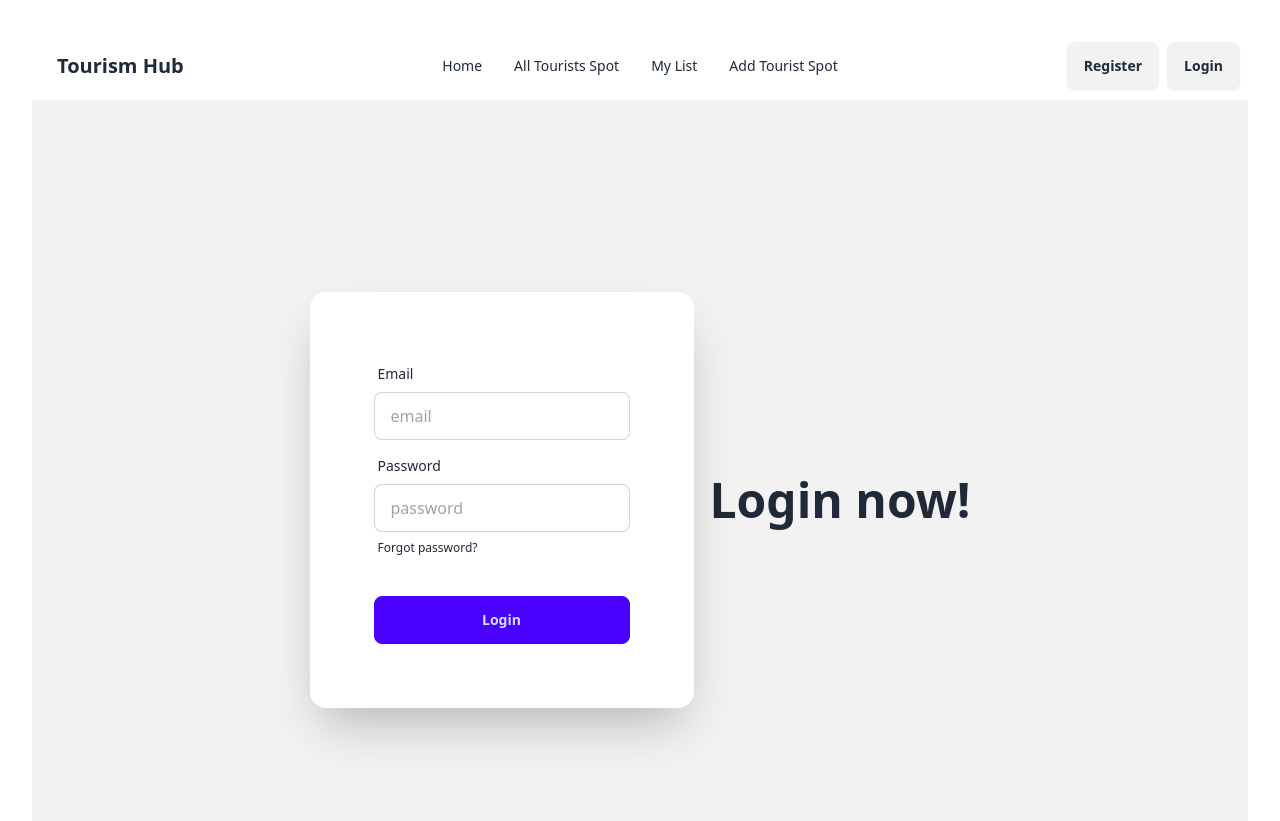
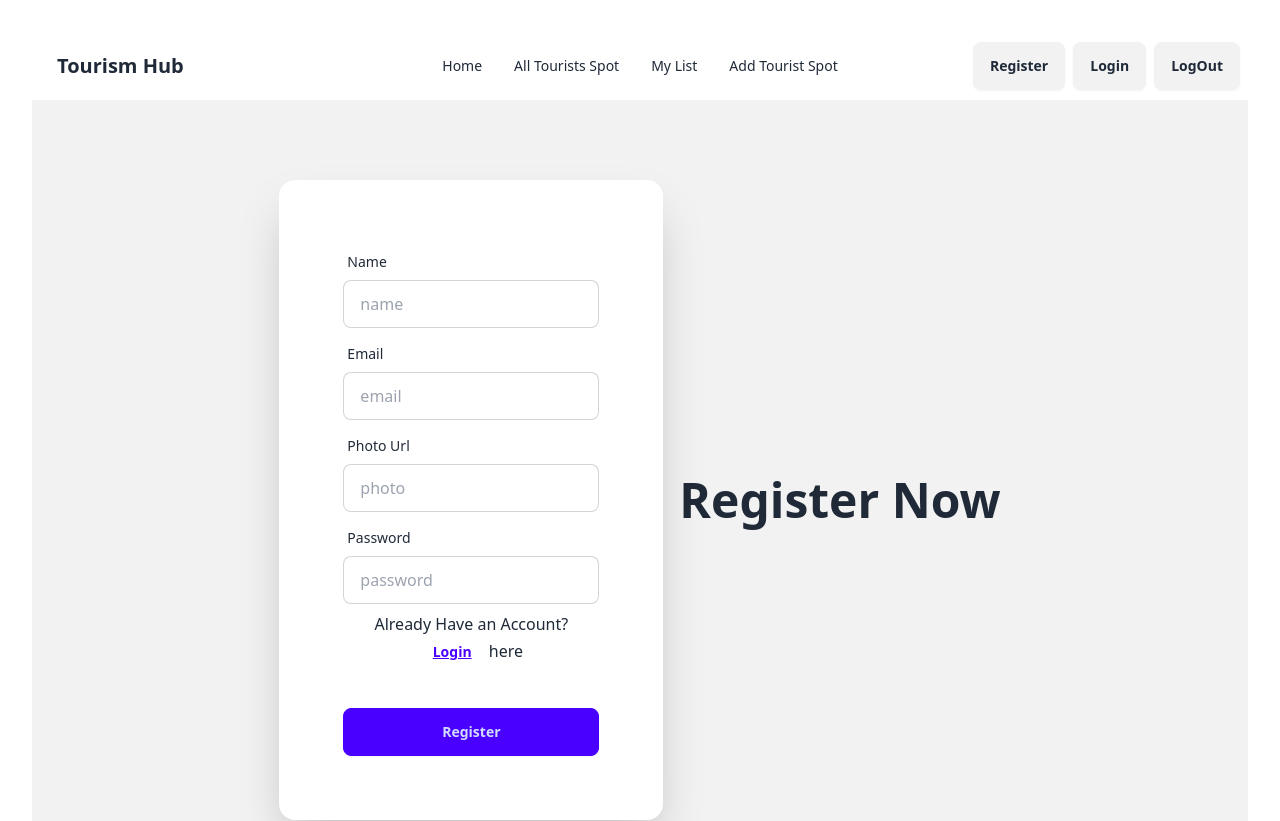
Before and after one commit to asifalam515/tourism_hub_client, a React (Vite) app: page /register in a window 1280 px wide. Shown: the top 821 px of the page. Built offline with nearby package versions, Linux system fonts and the light colour scheme; no server answers.

Commit message:
login feature added

```diff
--- a/package.json
+++ b/package.json
@@ -10,12 +10,14 @@
     "preview": "vite preview"
   },
   "dependencies": {
+    "firebase": "^10.14.0",
     "localforage": "^1.10.0",
     "match-sorter": "^6.3.4",
     "react": "^18.3.1",
     "react-dom": "^18.3.1",
     "react-router-dom": "^6.26.2",
-    "sort-by": "^1.2.0"
+    "sort-by": "^1.2.0",
+    "sweetalert2": "^11.14.1"
   },
   "devDependencies": {
     "@eslint/js": "^9.9.0",
--- /dev/null
+++ b/src/components/Home.jsx
@@ -0,0 +1,18 @@
+import { useLoaderData } from "react-router-dom";
+import TouristSpot from "./TouristSpot";
+
+const Home = () => {
+  const loadedData = useLoaderData();
+
+  return (
+    <div>
+      <div className="tourist-spot grid grid-cols-2">
+        {loadedData.map((data) => (
+          <TouristSpot key={data._id} spot={data}></TouristSpot>
+        ))}
+      </div>
+    </div>
+  );
+};
+
+export default Home;
--- a/src/components/Login.jsx
+++ b/src/components/Login.jsx
@@ -1,4 +1,26 @@
+import { useContext } from "react";
+import { AuthContext } from "../providers/AuthProviders";
+import Swal from "sweetalert2";
+
 const Login = () => {
+  const { loggedInUser } = useContext(AuthContext);
+  const handleLogIn = (e) => {
+    e.preventDefault();
+    const form = e.target;
+    const email = form.email.value;
+    const password = form.password.value;
+    // log in
+    loggedInUser(email, password).then((result) => {
+      console.log(result);
+      // form.reset();
+      // logged in
+      Swal.fire({
+        icon: "success",
+        title: "Logged In",
+        text: "Logged In Successfully",
+      });
+    });
+  };
   return (
     <div>
       <div className="hero bg-base-200 min-h-screen">
@@ -12,12 +34,13 @@ const Login = () => {
             </p>
           </div>
           <div className="card bg-base-100 w-full max-w-sm shrink-0 shadow-2xl">
-            <form className="card-body">
+            <form onSubmit={handleLogIn} className="card-body">
               <div className="form-control">
                 <label className="label">
                   <span className="label-text">Email</span>
                 </label>
                 <input
+                  name="email"
                   type="email"
                   placeholder="email"
                   className="input input-bordered"
@@ -29,16 +52,12 @@ const Login = () => {
                   <span className="label-text">Password</span>
                 </label>
                 <input
+                  name="password"
                   type="password"
                   placeholder="password"
                   className="input input-bordered"
                   required
                 />
-                <label className="label">
-                  <a href="#" className="label-text-alt link link-hover">
-                    Forgot password?
-                  </a>
-                </label>
               </div>
               <div className="form-control mt-6">
                 <button className="btn btn-primary">Login</button>
--- a/src/components/Navbar.jsx
+++ b/src/components/Navbar.jsx
@@ -1,6 +1,21 @@
+import { useContext } from "react";
 import { Link, NavLink } from "react-router-dom";
+import { AuthContext } from "../providers/AuthProviders";
+import Swal from "sweetalert2";
 
 const Navbar = () => {
+  const { user, loggedOut } = useContext(AuthContext);
+  const handleLogOut = () => {
+    loggedOut().then(() => {
+      // sign out successful
+      Swal.fire({
+        icon: "success",
+        title: "Logged Out",
+        text: "Logged Out Successfully",
+      });
+    });
+  };
+
   const navLinks = (
     <>
       <li>
@@ -57,6 +72,9 @@ const Navbar = () => {
           <Link to="/login" className="btn">
             Login
           </Link>
+          <button onClick={handleLogOut} className="btn">
+            LogOut
+          </button>
         </div>
       </div>
     </div>
--- a/src/components/Register.jsx
+++ b/src/components/Register.jsx
@@ -1,18 +1,92 @@
+import { useContext } from "react";
+import { Link } from "react-router-dom";
+import Swal from "sweetalert2";
+import { AuthContext } from "../providers/AuthProviders";
+import { EmailAuthCredential } from "firebase/auth";
+
 const Register = () => {
+  const { createUser } = useContext(AuthContext);
+  const handleRegister = (e) => {
+    e.preventDefault();
+    const form = e.target;
+    const name = form.name.value;
+    const email = form.email.value;
+    const photo = form.photo.value;
+    const password = form.password.value;
+    if (!/^(?=.*[A-Z])(?=.*[a-z]).{6,}$/.test(password)) {
+      return Swal.fire({
+        icon: "error",
+        title: "Nope",
+        text: "Your password should be strong",
+        footer: "Must have UpperCase,LowerCase and Not less than 6 character",
+      });
+    }
+    // new User
+
+    //  create your account
+    createUser(email, password)
+      .then((result) => {
+        // new user has been created here we will send it to DB
+        const newUser = {
+          name,
+          email,
+          password,
+          photo,
+        };
+        fetch("http://localhost:5000/user", {
+          method: "POST",
+          headers: {
+            Accept: "application/json",
+            "Content-Type": "application/json",
+          },
+          body: JSON.stringify(newUser),
+        })
+          .then((res) => res.json())
+          .then((data) => {
+            console.log(data);
+            Swal.fire({
+              icon: "success",
+              title: "Created",
+              text: "New User Created",
+            });
+          });
+        form.reset();
+      })
+      .catch((error) => {
+        Swal.fire({
+          icon: "error",
+          title: "Error",
+          text: `Something went Wrong ${error.message}`,
+        });
+      });
+  };
   return (
     <div>
       <div className="hero bg-base-200 min-h-screen">
         <div className="hero-content flex-col lg:flex-row-reverse">
           <div className="text-center lg:text-left">
-            <h1 className="text-5xl font-bold">Login now!</h1>
+            <h1 className="text-5xl font-bold">Register Now</h1>
           </div>
           <div className="card bg-base-100 w-full max-w-sm shrink-0 shadow-2xl">
-            <form className="card-body">
+            <form onSubmit={handleRegister} className="card-body">
+              <div className="form-control">
+                <label className="label">
+                  <span className="label-text">Name</span>
+                </label>
+                <input
+                  name="name"
+                  type="text"
+                  placeholder="name"
+                  className="input input-bordered"
+                  required
+                />
+              </div>
               <div className="form-control">
                 <label className="label">
                   <span className="label-text">Email</span>
                 </label>
                 <input
+                  name="email"
                   type="email"
                   placeholder="email"
                   className="input input-bordered"
@@ -21,22 +95,38 @@ const Register = () => {
               </div>
               <div className="form-control">
                 <label className="label">
+                  <span className="label-text">Photo Url</span>
+                </label>
+                <input
+                  name="photo"
+                  type="text"
+                  placeholder="photo"
+                  className="input input-bordered"
+                />
+              </div>
+              <div className="form-control">
+                <label className="label">
                   <span className="label-text">Password</span>
                 </label>
                 <input
+                  name="password"
                   type="password"
                   placeholder="password"
                   className="input input-bordered"
                   required
                 />
                 <label className="label">
-                  <a href="#" className="label-text-alt link link-hover">
-                    Forgot password?
-                  </a>
+                  <h2>
+                    Already Have an Account?{" "}
+                    <Link className="btn btn-link btn-sm" to="/login">
+                      Login
+                    </Link>{" "}
+                    here{" "}
+                  </h2>
                 </label>
               </div>
               <div className="form-control mt-6">
-                <button className="btn btn-primary">Login</button>
+                <button className="btn btn-primary">Register</button>
               </div>
             </form>
           </div>
--- /dev/null
+++ b/src/components/TouristSpot.jsx
@@ -0,0 +1,32 @@
+const TouristSpot = ({ spot }) => {
+  const {
+    image,
+    touristsSpotName,
+    countryName,
+    location,
+    description,
+    cost,
+    season,
+    time,
+  } = spot;
+  return (
+    <div>
+      <div className="card bg-base-100 w-96 shadow-xl">
+        <figure>
+          <img src={image} alt="image" />
+        </figure>
+        <div className="card-body">
+          <h2 className="card-title">{touristsSpotName}</h2>
+          <p>
+            Best for {season} and {time} days tour
+          </p>
+          <div className="card-actions justify-end">
+            <button className="btn btn-primary">View Details</button>
+          </div>
+        </div>
+      </div>
+    </div>
+  );
+};
+
+export default TouristSpot;
--- /dev/null
+++ b/src/firebase/firebase.config.js
@@ -0,0 +1,18 @@
+// Import the functions you need from the SDKs you need
+import { initializeApp } from "firebase/app";
+// TODO: Add SDKs for Firebase products that you want to use
+// https://firebase.google.com/docs/web/setup#available-libraries
+
+// Your web app's Firebase configuration
+const firebaseConfig = {
+  apiKey: "AIzaSyABXZs6zcjTfvM7p5-YZl9fLRT7O1kcto0",
+  authDomain: "tourism-hub-de7b4.firebaseapp.com",
+  projectId: "tourism-hub-de7b4",
+  storageBucket: "tourism-hub-de7b4.appspot.com",
+  messagingSenderId: "270409171434",
+  appId: "1:270409171434:web:3939845ee19b0bc054b293",
+};
+
+// Initialize Firebase
+const app = initializeApp(firebaseConfig);
+export default app;
--- a/src/main.jsx
+++ b/src/main.jsx
@@ -8,12 +8,19 @@ import ErrorPage from "./components/ErrorPage.jsx";
 import Register from "./components/Register.jsx";
 import Login from "./components/Login.jsx";
 import AddSpot from "./components/AddSpot.jsx";
+import Home from "./components/Home.jsx";
+import AuthProviders from "./providers/AuthProviders.jsx";
 const router = createBrowserRouter([
   {
     path: "/",
     element: <Root></Root>,
     errorElement: <ErrorPage></ErrorPage>,
     children: [
+      {
+        path: "/",
+        element: <Home></Home>,
+        loader: () => fetch("http://localhost:5000/spot"),
+      },
       { path: "/register", element: <Register></Register> },
       {
         path: "/login",
@@ -28,6 +35,8 @@ const router = createBrowserRouter([
 ]);
 createRoot(document.getElementById("root")).render(
   <StrictMode>
-    <RouterProvider router={router} />
+    <AuthProviders>
+      <RouterProvider router={router} />
+    </AuthProviders>
   </StrictMode>
 );
--- /dev/null
+++ b/src/providers/AuthProviders.jsx
@@ -0,0 +1,54 @@
+import { createContext, useEffect, useState } from "react";
+import app from "../firebase/firebase.config";
+import {
+  createUserWithEmailAndPassword,
+  getAuth,
+  onAuthStateChanged,
+  signInWithEmailAndPassword,
+  signOut,
+} from "firebase/auth";
+
+export const AuthContext = createContext(null);
+const AuthProviders = ({ children }) => {
+  const auth = getAuth(app);
+  const [user, setUser] = useState(null);
+  const [loading, setLoading] = useState(true);
+
+  //   create new user
+  const createUser = (email, password) => {
+    setLoading(true);
+    return createUserWithEmailAndPassword(auth, email, password);
+  };
+  //   log in user
+  const loggedInUser = (email, password) => {
+    setLoading(true);
+    return signInWithEmailAndPassword(auth, email, password);
+  };
+
+  //   log out
+  const loggedOut = () => {
+    setLoading(true);
+    return signOut(auth);
+  };
+  // auth observer by onAuthStateChanged
+  useEffect(() => {
+    const unsubscribe = onAuthStateChanged(auth, (currentUser) => {
+      console.log("auth observing current use is ", currentUser);
+      setLoading(false);
+      setUser(currentUser);
+    });
+    () => unsubscribe();
+  }, []);
+  const authInfo = {
+    createUser,
+    loading,
+    loggedInUser,
+    loggedOut,
+    user,
+  };
+  return (
+    <AuthContext.Provider value={authInfo}>{children}</AuthContext.Provider>
+  );
+};
+
+export default AuthProviders;
```
Also changed, not shown: src/components/AddSpot.jsx (+51 -4 lines), 1 other file (tests, documents, lock files or other folders).
